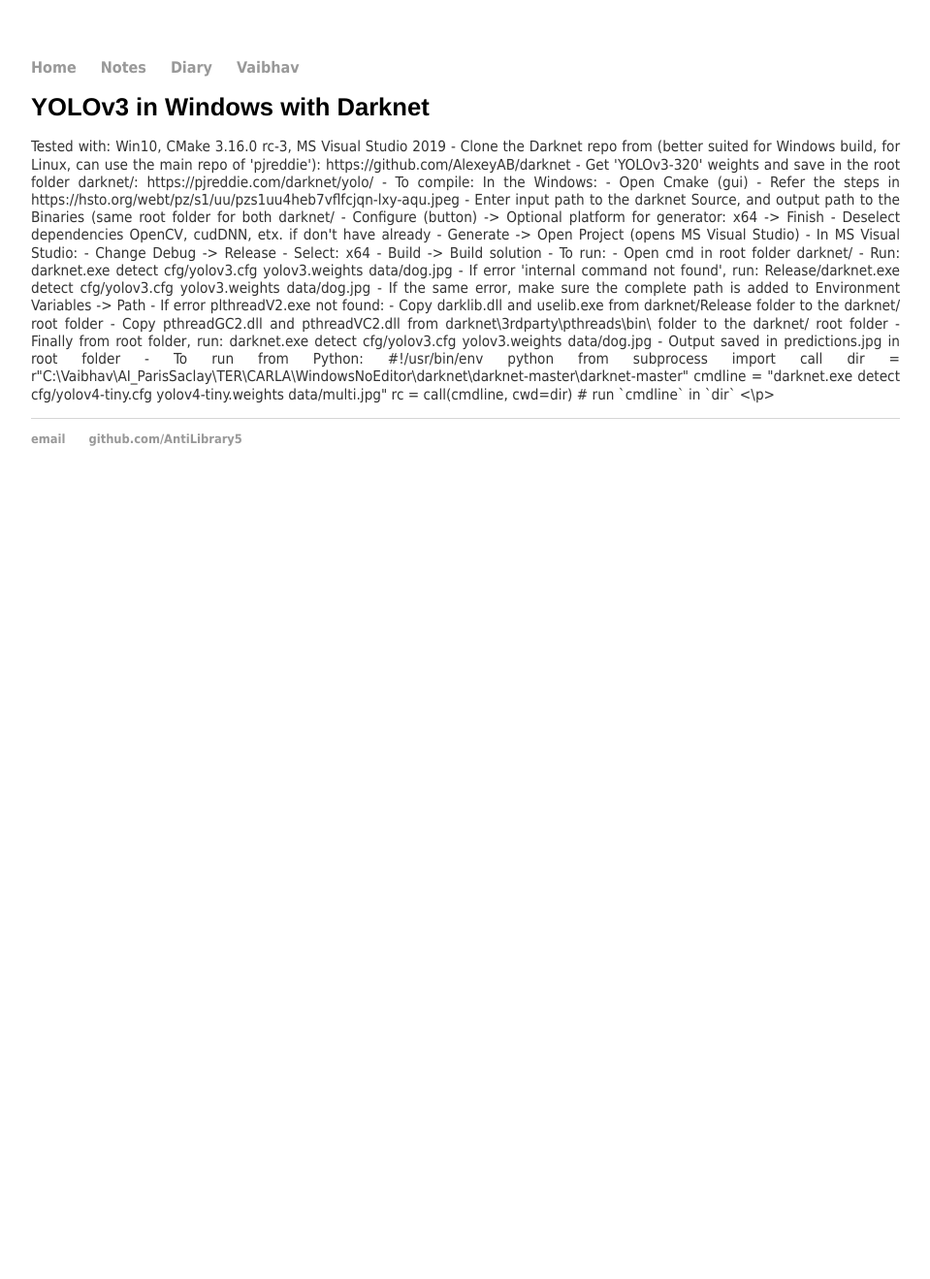
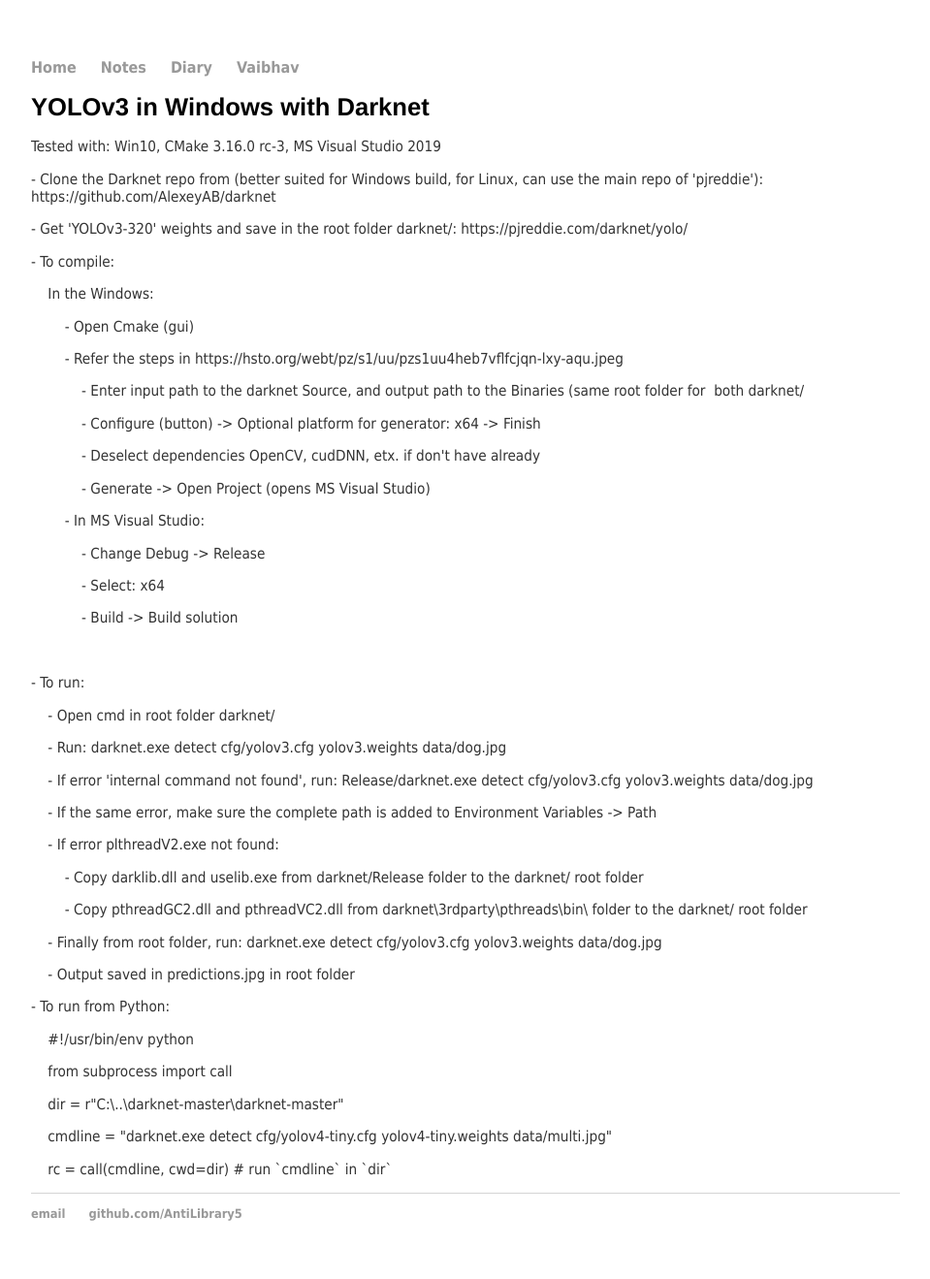
Before and after one commit to AntiLibrary5/AntiLibrary5.github.io, a Jekyll site: the page built from notes/stack/yolo_darknet.html, in a window 1280 px wide. Shown: the whole page at 97% size, without its empty margins (160-1119 px from the left). Built offline with Jekyll 4.4.1, drawn with Linux system fonts in a browser that asks for light colours; before the commit the page ends 900 px from its top, so only the background shows below that.

Commit message:
Update yolo_darknet.html

```diff
--- a/notes/stack/yolo_darknet.html
+++ b/notes/stack/yolo_darknet.html
@@ -3,39 +3,35 @@
 title: Vaibhav Arora, theboxtroll
 ---
 <h1>YOLOv3 in Windows with Darknet</h1>
-
-<p align="justify">
-Tested with: Win10, CMake 3.16.0 rc-3, MS Visual Studio 2019
-- Clone the Darknet repo from (better suited for Windows build, for Linux, can use the main repo of 'pjreddie'): https://github.com/AlexeyAB/darknet
-- Get 'YOLOv3-320' weights and save in the root folder darknet/: https://pjreddie.com/darknet/yolo/
-- To compile:
-	In the Windows:
-		- Open Cmake (gui)
-		- Refer the steps in https://hsto.org/webt/pz/s1/uu/pzs1uu4heb7vflfcjqn-lxy-aqu.jpeg
-			- Enter input path to the darknet Source, and output path to the Binaries (same root folder for both darknet/
-			- Configure (button) -> Optional platform for generator: x64 -> Finish
-			- Deselect dependencies OpenCV, cudDNN, etx. if don't have already
-			- Generate -> Open Project (opens MS Visual Studio)
-		- In MS Visual Studio:
-			- Change Debug -> Release
-			- Select: x64
-			- Build -> Build solution
-
-- To run:
-	- Open cmd in root folder darknet/
-	- Run: darknet.exe detect cfg/yolov3.cfg yolov3.weights data/dog.jpg
-	- If error 'internal command not found', run: Release/darknet.exe detect cfg/yolov3.cfg yolov3.weights data/dog.jpg
-	- If the same error, make sure the complete path is added to Environment Variables -> Path
-	- If error plthreadV2.exe not found:
-		- Copy darklib.dll and uselib.exe from darknet/Release folder to the darknet/ root folder
-		- Copy pthreadGC2.dll and pthreadVC2.dll from darknet\3rdparty\pthreads\bin\ folder to the darknet/ root folder
-	- Finally from root folder, run: darknet.exe detect cfg/yolov3.cfg yolov3.weights data/dog.jpg
-	- Output saved in predictions.jpg in root folder
-- To run from Python:
-	#!/usr/bin/env python
-	from subprocess import call
-
-	dir = r"C:\Vaibhav\AI_ParisSaclay\TER\CARLA\WindowsNoEditor\darknet\darknet-master\darknet-master"
-	cmdline = "darknet.exe detect cfg/yolov4-tiny.cfg yolov4-tiny.weights data/multi.jpg"
-	rc = call(cmdline, cwd=dir) # run `cmdline` in `dir`
-<\p>
+<p>Tested with: Win10, CMake 3.16.0 rc-3, MS Visual Studio 2019</p>
+<p>- Clone the Darknet repo from (better suited for Windows build, for Linux, can use the main repo of &apos;pjreddie&apos;): https://github.com/AlexeyAB/darknet&nbsp;</p>
+<p>- Get &apos;YOLOv3-320&apos; weights and save in the root folder darknet/: https://pjreddie.com/darknet/yolo/&nbsp;</p>
+<p>- To compile:</p>
+<p><span style="white-space:pre;">&nbsp; &nbsp;&nbsp;</span>In the Windows:</p>
+<p><span style="white-space:pre;">&nbsp; &nbsp; &nbsp; &nbsp;&nbsp;</span>- Open Cmake (gui)&nbsp;</p>
+<p><span style="white-space:pre;">&nbsp; &nbsp; &nbsp; &nbsp;&nbsp;</span>- Refer the steps in https://hsto.org/webt/pz/s1/uu/pzs1uu4heb7vflfcjqn-lxy-aqu.jpeg</p>
+<p><span style="white-space:pre;">&nbsp; &nbsp; &nbsp; &nbsp; &nbsp; &nbsp;&nbsp;</span>- Enter input path to the darknet Source, and output path to the Binaries (same root folder for &nbsp;both darknet/&nbsp;</p>
+<p><span style="white-space:pre;">&nbsp; &nbsp; &nbsp; &nbsp; &nbsp; &nbsp;&nbsp;</span>- Configure (button) -&gt; Optional platform for generator: x64 -&gt; Finish&nbsp;</p>
+<p><span style="white-space:pre;">&nbsp; &nbsp; &nbsp; &nbsp; &nbsp; &nbsp;&nbsp;</span>- Deselect dependencies OpenCV, cudDNN, etx. if don&apos;t have already</p>
+<p><span style="white-space:pre;">&nbsp; &nbsp; &nbsp; &nbsp; &nbsp; &nbsp;&nbsp;</span>- Generate -&gt; Open Project (opens MS Visual Studio)</p>
+<p><span style="white-space:pre;">&nbsp; &nbsp; &nbsp; &nbsp;&nbsp;</span>- In MS Visual Studio:&nbsp;</p>
+<p><span style="white-space:pre;">&nbsp; &nbsp; &nbsp; &nbsp; &nbsp; &nbsp;&nbsp;</span>- Change Debug -&gt; Release</p>
+<p><span style="white-space:pre;">&nbsp; &nbsp; &nbsp; &nbsp; &nbsp; &nbsp;&nbsp;</span>- Select: x64&nbsp;</p>
+<p><span style="white-space:pre;">&nbsp; &nbsp; &nbsp; &nbsp; &nbsp; &nbsp;&nbsp;</span>- Build -&gt; Build solution&nbsp;</p>
+<p><br></p>
+<p>- To run:</p>
+<p><span style="white-space:pre;">&nbsp; &nbsp;&nbsp;</span>- Open cmd in root folder darknet/</p>
+<p><span style="white-space:pre;">&nbsp; &nbsp;&nbsp;</span>- Run: darknet.exe detect cfg/yolov3.cfg yolov3.weights data/dog.jpg</p>
+<p><span style="white-space:pre;">&nbsp; &nbsp;&nbsp;</span>- If error &apos;internal command not found&apos;, run: Release/darknet.exe detect cfg/yolov3.cfg yolov3.weights data/dog.jpg</p>
+<p><span style="white-space:pre;">&nbsp; &nbsp;&nbsp;</span>- If the same error, make sure the complete path is added to Environment Variables -&gt; Path</p>
+<p><span style="white-space:pre;">&nbsp; &nbsp;&nbsp;</span>- If error plthreadV2.exe not found:</p>
+<p><span style="white-space:pre;">&nbsp; &nbsp; &nbsp; &nbsp;&nbsp;</span>- Copy darklib.dll and uselib.exe from darknet/Release folder to the darknet/ root folder</p>
+<p><span style="white-space:pre;">&nbsp; &nbsp; &nbsp; &nbsp;&nbsp;</span>- Copy pthreadGC2.dll and pthreadVC2.dll from darknet\3rdparty\pthreads\bin\ folder to the darknet/ root folder</p>
+<p><span style="white-space:pre;">&nbsp; &nbsp;&nbsp;</span>- Finally from root folder, run: darknet.exe detect cfg/yolov3.cfg yolov3.weights data/dog.jpg</p>
+<p><span style="white-space:pre;">&nbsp; &nbsp;&nbsp;</span>- Output saved in predictions.jpg in root folder</p>
+<p>- To run from Python:</p>
+<p><span style="white-space:pre;">&nbsp; &nbsp;&nbsp;</span>#!/usr/bin/env python</p>
+<p><span style="white-space:pre;">&nbsp; &nbsp;&nbsp;</span>from subprocess import call</p>
+<p><span style="white-space:pre;">&nbsp; &nbsp;&nbsp;</span>dir = r&quot;C:\..\darknet-master\darknet-master&quot;</p>
+<p><span style="white-space:pre;">&nbsp; &nbsp;&nbsp;</span>cmdline = &quot;darknet.exe detect cfg/yolov4-tiny.cfg yolov4-tiny.weights data/multi.jpg&quot;</p>
+<p><span style="white-space:pre;">&nbsp; &nbsp;&nbsp;</span>rc = call(cmdline, cwd=dir) # run `cmdline` in `dir`</p>
```
